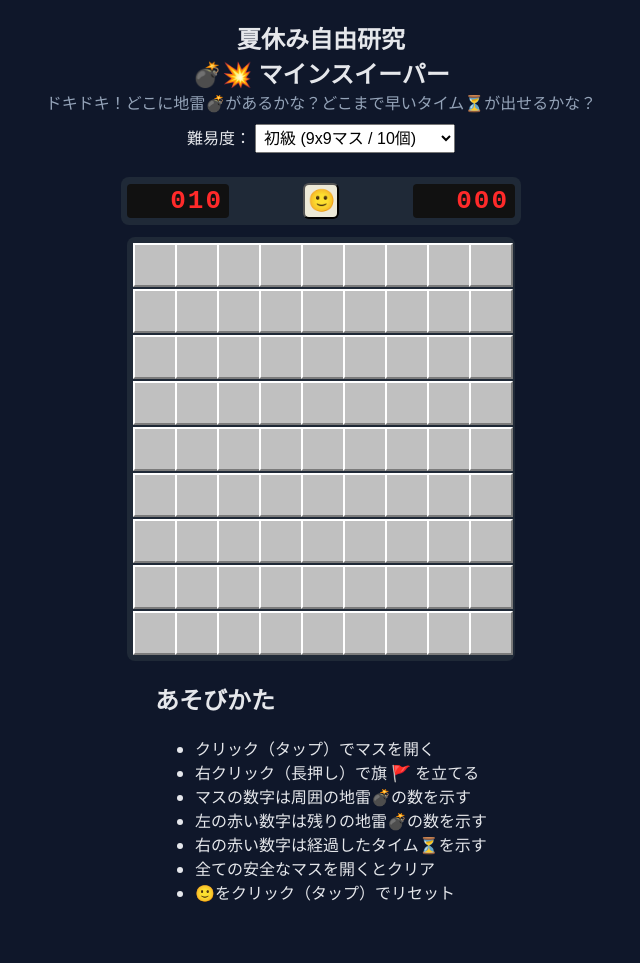
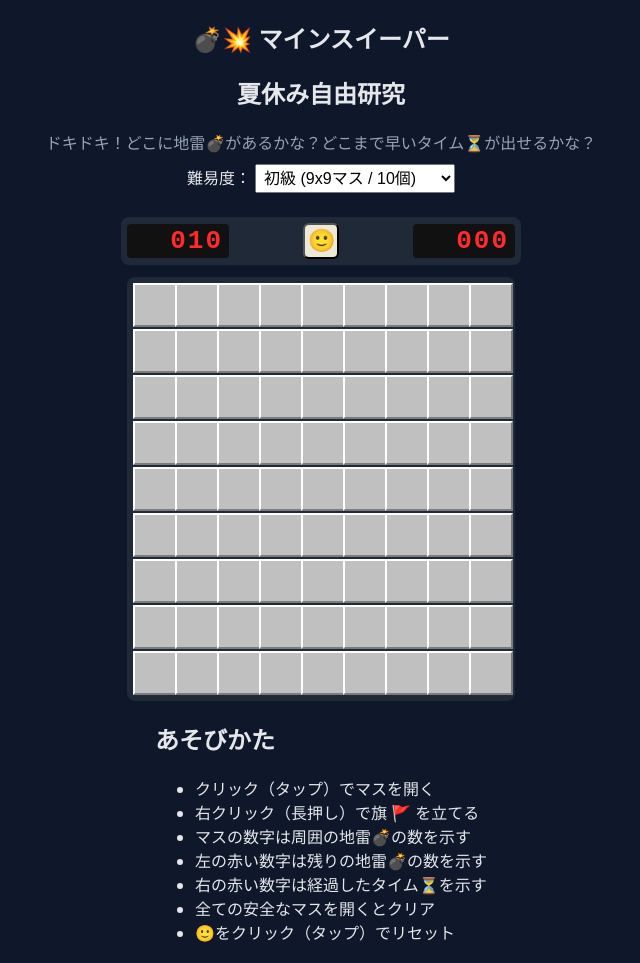
Before and after one commit to happynasekai/minesweeper-game, a plain HTML site: page index.html in a window 1280 px wide. Shown: the whole page, without its empty margins (319-959 px from the left). Before the commit the page ends 940 px from the top, so only its background shows below. Drawn offline with Linux system fonts and the light colour scheme.

Commit message:
Update index.html

```diff
--- a/index.html
+++ b/index.html
@@ -8,8 +8,8 @@
 </head>
 <body>
   <header>
-    <h1>夏休み自由研究</h1>
     <h1>💣💥 マインスイーパー</h1>
+    <h2>夏休み自由研究</h2>
     <div class="subtitle">ドキドキ！どこに地雷💣があるかな？どこまで早いタイム⏳が出せるかな？</div>
   </header>
 
```
